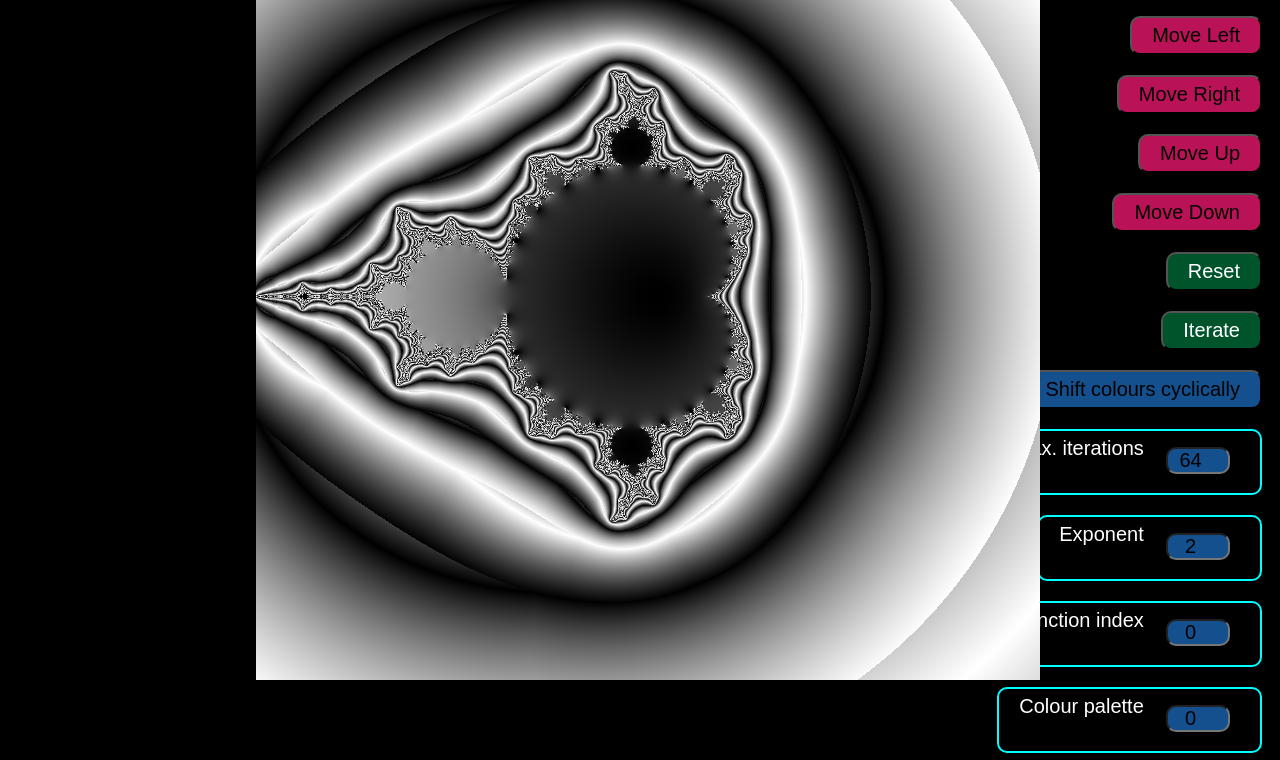
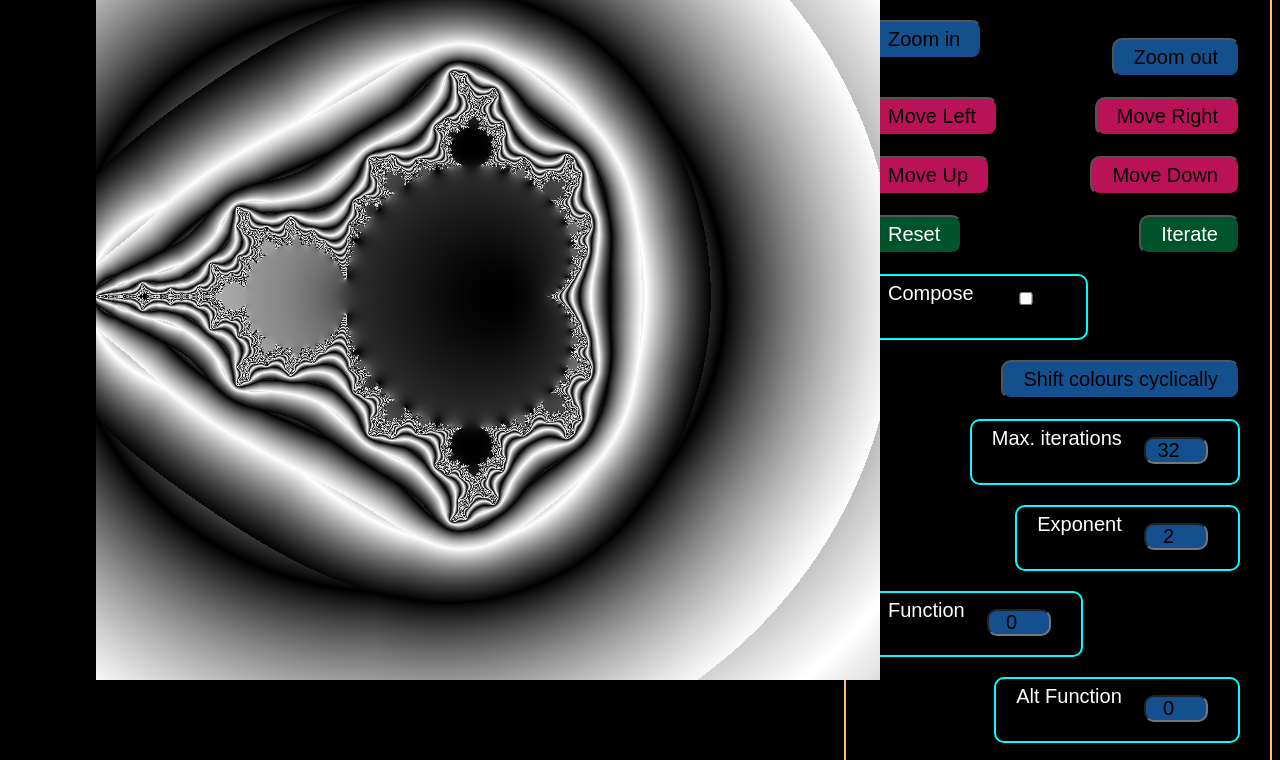
Before and after one commit to teraspora/fractal-explorer, a plain HTML site: page terafract.html in a window 1280 px wide. Shown: the part 120-880 px from the top of the page. Drawn offline with Linux system fonts and the light colour scheme.

Commit message:
Added ability to compose functions

```diff
--- a/css/style.css
+++ b/css/style.css
@@ -7,7 +7,7 @@ body {
     top: 0;
     right: 0;
     bottom: 0;
-    left: 0;
+    left: -20em;
     width: 800px;
     height: 800px;
     background-color: black;
@@ -15,7 +15,7 @@ body {
 
 h1 {
     float: left;
-    font-size: 4em;
+    font-size: 3em;
     color: #ffbc76;
     background-color: black;
     border: 2px solid #ffbc76;
@@ -44,8 +44,22 @@ button:hover {
     transform: scale(1.04);
 }
 
+#control-panel {
+    float: right;
+    clear: right;
+    padding: 20px 20px 20px 20px;
+    margin-top: 100px;
+    border: 2px solid #ffbc76;
+    border-radius: 10px;
+    width: 30vw;
+}
+
 #zoom-in, #zoom-out, #colour-shift, input {
     background-color: #14508d;
+}
+
+#zoom-in, #move-left, #move-up, #reset, #compose-label, #func-label {
+    float: left;
 }
 
 #zoom-in:hover, #zoom-out:hover, input:hover {
@@ -79,3 +93,7 @@ label {
     top: 1em;
     height: 50px;
 }
+
+#alt-func-label {
+    /*display: none;*/
+}
--- a/scripts/terafract.js
+++ b/scripts/terafract.js
@@ -10,7 +10,9 @@ var zMax = {re: 2, im: 2};
 // Set default values:
 var exponent = 2;
 var funcIndex = 0;
+var altFuncIndex = 0;
 var paletteIndex = 0;
+var composeFunctions = false;
 
 const escapeRadius = 6;
 var escapeRadiusSquared = escapeRadius * escapeRadius;
@@ -96,6 +98,10 @@ draw();
 
 // ==============================================================================
 
+function compose(f1, f2, z, c) {
+    return f1(f2(z, c), c);
+}
+
 function draw() {
     var numFirstColours = colours[paletteIndex].length - 1;
     var colourMappingFactor = (colours[paletteIndex].length - 2) / maxIterations;
@@ -109,7 +115,7 @@ function draw() {
         var z = pixelToComplex(px, py);
 
         // The beating heart of this program!...
-        var iterationCount = iterate(funcs[funcIndex], z);     // iterate the function and get the iteration count
+        var iterationCount = iterate(z);     // iterate the function and get the iteration count
 
         var colourIndex = modifiedColours ? (iterationCount + colourShift) % numFirstColours : (iterationCount * colourMappingFactor + colourShift) % numFirstColours; // map iteration count to a colour
         var firstColourIndex = Math.floor(colourIndex);
@@ -145,13 +151,13 @@ function draw() {
 //     return add(pow(z, exponent), c);
 // }
 
-function iterate(func, z) {
+function iterate(z) {
     var realIterations, numIterations = 0;
     var z0 = isJulia ? juliaPoint : z;
     var zAbs = mod2(z), zAbsPrevious;
     while (numIterations < maxIterations && mod2(z) < escapeRadiusSquared) {
         numIterations++;
-        z = func(z, z0);
+        z = !composeFunctions ? funcs[funcIndex](z, z0) : compose(funcs[funcIndex], funcs[altFuncIndex], z, z0);
         zAbsPrevious = zAbs;
         zAbs = mod2(z);
     }
@@ -270,8 +276,17 @@ document.getElementById("func-index").addEventListener('input', function() {
     funcIndex = this.value;
 });
 
+document.getElementById("alt-func-index").addEventListener('input', function() {
+    altFuncIndex = this.value;
+});
+
 document.getElementById("palette-index").addEventListener('input', function() {
     paletteIndex = this.value;
+});
+
+document.getElementById("compose").addEventListener("change", function() {
+    composeFunctions = this.checked;
+    // document.getElementById("alt-func-label").style.display = composeFunctions ? "normal" : "none";
 });
 
 // ====================
--- a/terafract.html
+++ b/terafract.html
@@ -15,6 +15,7 @@
 	</h1>
 	<canvas id="root-canvas">
 	</canvas>
+	<div id="control-panel">
 		<button class = btn id = "zoom-in">
 			Zoom in
 		</button>
@@ -47,24 +48,31 @@
 			Iterate
 		</button>
 		<br>
+		<label id="compose-label">Compose&nbsp;&nbsp;&nbsp;&nbsp;
+			<input type="checkbox" id="compose" value="compose"/>
+		</label>
+		<br>
 		<button class = "btn" id = "colour-shift">
 			Shift colours cyclically
 		</button>
 		<br>
 		<label>Max. iterations&nbsp;&nbsp;&nbsp;&nbsp;
-		<input id="max-iterations" name="max-iterations" type="number"max="1024" step="8" value="64">
+			<input id="max-iterations" name="max-iterations" type="number"max="1024" step="8" value="32"/>
 		</label>
 		<br>
 		<label>Exponent&nbsp;&nbsp;&nbsp;&nbsp;
-		<input id="exponent" type="number" min="1" max="8" step="1" value="2">
+			<input id="exponent" type="number" min="1" max="8" step="1" value="2"/>
 		</label>
 		<br>
-	<label>Function index&nbsp;&nbsp;&nbsp;&nbsp;
-		<input id="func-index" type="number" min="0" step="1" value="0">
+		<label id="func-label">Function&nbsp;&nbsp;&nbsp;&nbsp;<input id="func-index" type="number" min="0" step="1" value="0"/>
+		</label>
+		<br>
+		<label id="alt-func-label">Alt Function&nbsp;&nbsp;&nbsp;&nbsp;<input id="alt-func-index" type="number" min="0" step="1" value="0"/>
 		</label>
 		<label>Colour palette&nbsp;&nbsp;&nbsp;&nbsp;
-		<input id="palette-index" type="number" min="0" step="1" value="0">
+			<input id="palette-index" type="number" min="0" step="1" value="0"/>
 		</label>
+	</div>
 
 <script type="text/javascript" src="scripts/complex.js"></script>
 <script type="text/javascript" src="scripts/terafract.js"></script>
```
Also changed, not shown: 1 other file. Lines whose indentation alone changed are shown as unchanged.
